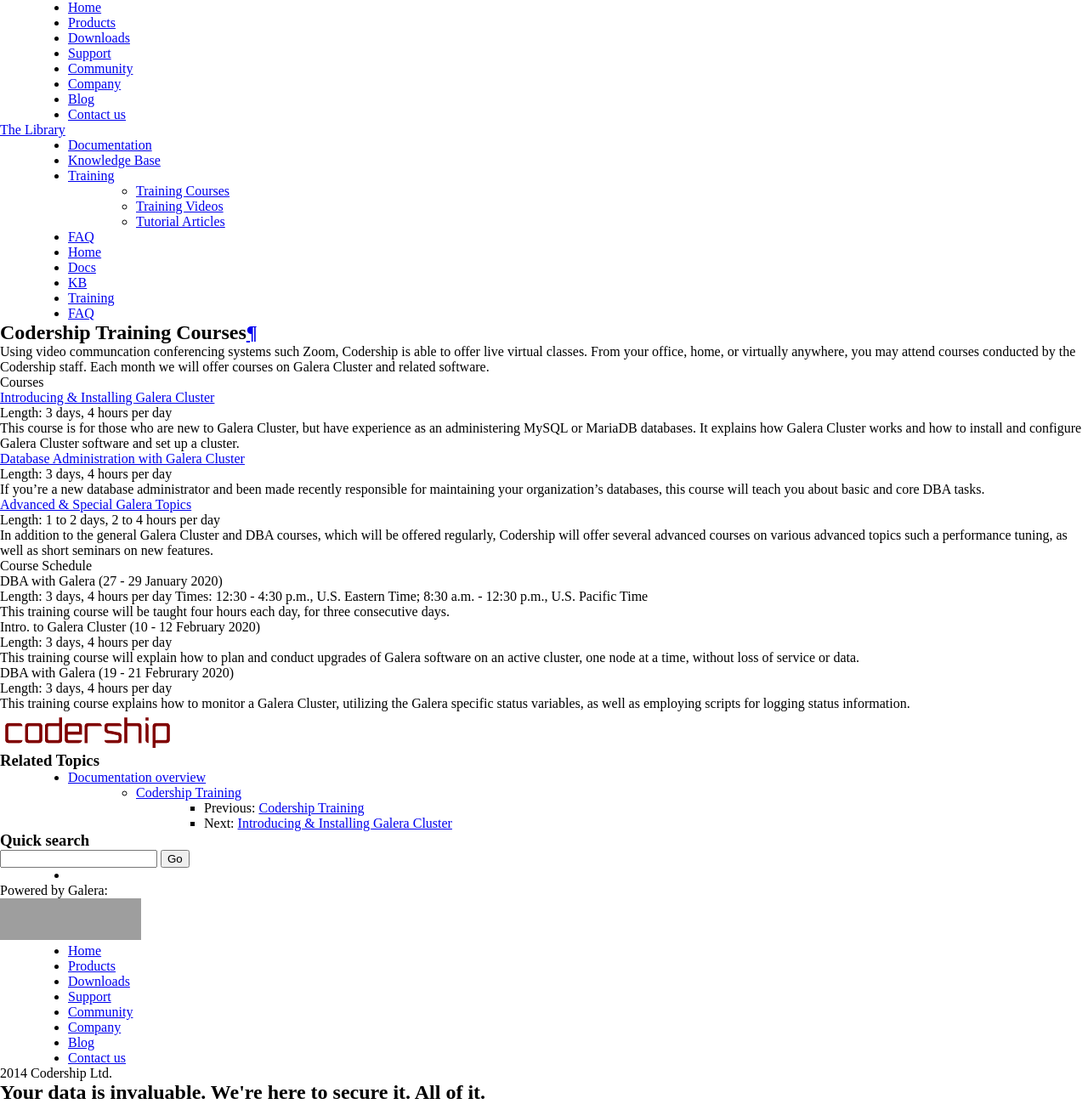
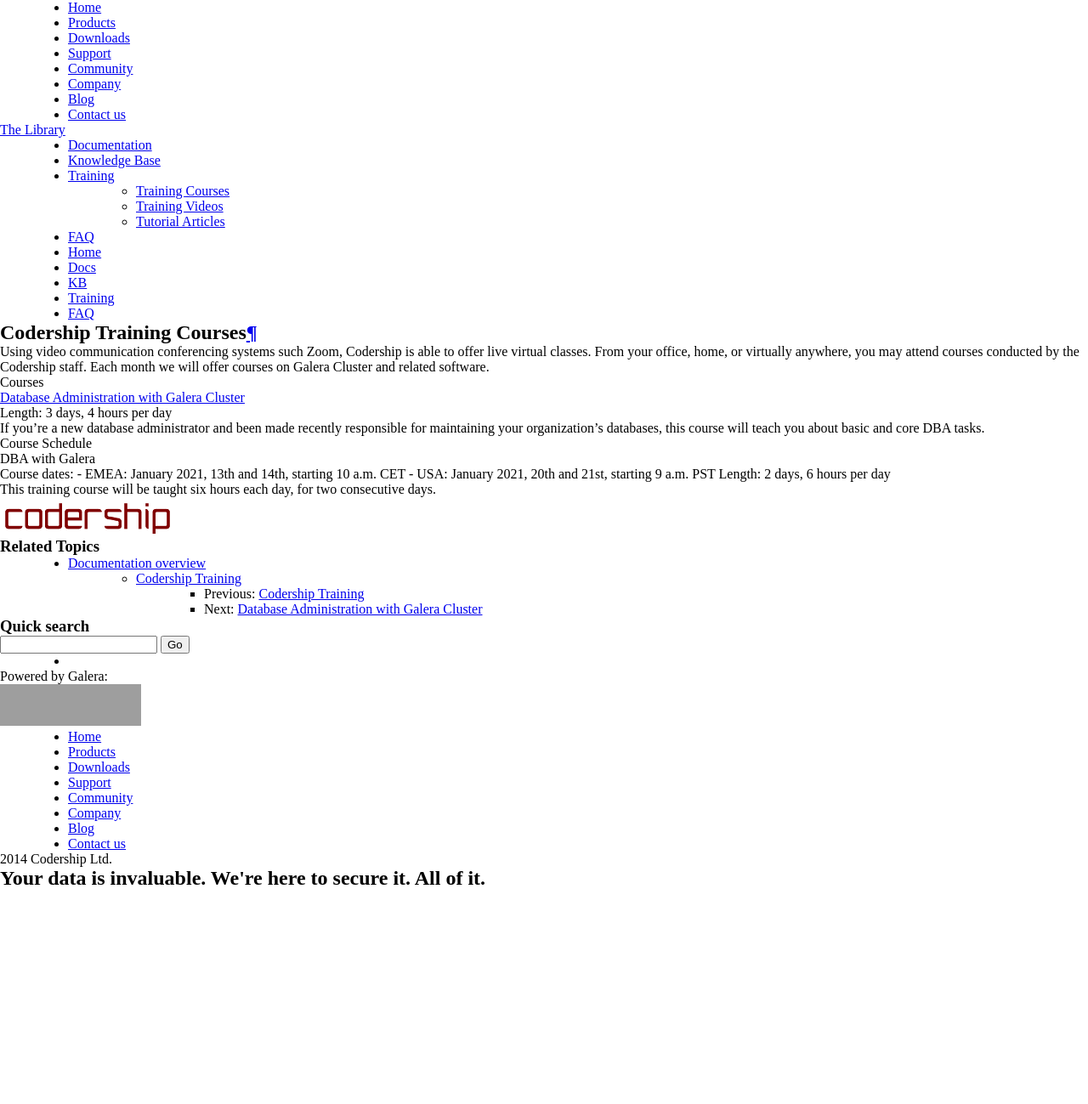
Before and after one commit to codership/documentation, a Sphinx documentation site: the page built from galeracluster/source/training/courses/index.rst, in a window 1280 px wide. Shown: the whole page at 85% size. Built offline with Sphinx 7.4.7, drawn with Linux system fonts in a browser that asks for light colours; comment, search, counter and statistics services are not loaded; after the commit the page ends 1047 px from its top, so only the background shows below that; grey boxes are pictures that could not be loaded.

Commit message:
Training information updated.

```diff
--- a/galeracluster/source/training/courses/index.rst
+++ b/galeracluster/source/training/courses/index.rst
@@ -50,7 +50,7 @@
 Codership Training Courses
 ===========================
 
-Using video communcation conferencing systems such Zoom, Codership is able to offer live virtual classes. From your office, home, or virtually anywhere, you may attend courses conducted by the Codership staff. Each month we will offer courses on Galera Cluster and related software.
+Using video communication conferencing systems such Zoom, Codership is able to offer live virtual classes. From your office, home, or virtually anywhere, you may attend courses conducted by the Codership staff. Each month we will offer courses on Galera Cluster and related software.
 
 .. _`training-course-list`:
 .. container:: banner
@@ -60,18 +60,6 @@ Using video communcation conferencing systems such Zoom, Codership is able to of
 
 
 .. container:: list-col1
-
-
-   .. rst-class:: sub-heading list-sub-header
-   .. rubric:: :doc:`galera-intro-course`
-
-   .. rst-class:: list-stats
-
-      Length: 3 days, 4 hours per day
-
-   .. rst-class:: list-abstract
-
-      This course is for those who are new to Galera Cluster, but have experience as an administering MySQL or MariaDB databases. It explains how Galera Cluster works and  how to install and configure Galera Cluster software and set up a cluster.
 
 
    .. rst-class:: sub-heading list-sub-header
@@ -87,22 +75,6 @@ Using video communcation conferencing systems such Zoom, Codership is able to of
 
 
 
-.. container:: list-col2
-
-   .. rst-class:: sub-heading list-sub-header
-   .. rubric:: :doc:`galera-advanced-special-courses`
-
-   .. rst-class:: list-stats
-
-      Length: 1 to 2 days, 2 to 4 hours per day
-
-   .. rst-class:: list-abstract
-
-      In addition to the general Galera Cluster and DBA courses, which will be offered regularly, Codership will offer several advanced courses on various advanced topics such a performance tuning, as well as short seminars on new features.
-
-
-
-
 .. _`training-courses-quarter-schedule`:
 .. container:: banner
 
@@ -112,42 +84,19 @@ Using video communcation conferencing systems such Zoom, Codership is able to of
 .. container:: list-col1
 
    .. rst-class:: sub-heading list-sub-header
-   .. rubric:: DBA with Galera (27 - 29 January 2020)
+   .. rubric:: DBA with Galera
 
    .. rst-class:: list-stats
 
-      Length: 3 days, 4 hours per day
-      Times: 12:30 - 4:30 p.m., U.S. Eastern Time; 8:30 a.m. - 12:30 p.m., U.S. Pacific Time
+      Course dates:
+      - EMEA: January 2021, 13th and 14th, starting 10 a.m. CET
+      - USA: January 2021, 20th and 21st, starting 9 a.m. PST
+      Length: 2 days, 6 hours per day
 
    .. rst-class:: list-abstract
 
-      This training course will be taught four hours each day, for three consecutive days.
+      This training course will be taught six hours each day, for two consecutive days.
 
-
-.. container:: list-col2
-
-   .. rst-class:: sub-heading list-sub-header
-   .. rubric:: Intro. to Galera Cluster (10 - 12 February 2020)
-
-   .. rst-class:: list-stats
-
-      Length: 3 days, 4 hours per day
-
-   .. rst-class:: list-abstract
-
-      This training course will explain how to plan and conduct upgrades of Galera software on an active cluster, one node at a time, without loss of service or data.
-
-
-   .. rst-class:: sub-heading list-sub-header
-   .. rubric:: DBA with Galera (19 - 21 Februrary 2020)
-
-   .. rst-class:: list-stats
-
-      Length: 3 days, 4 hours per day
-
-   .. rst-class:: list-abstract
-
-      This training course explains how to monitor a Galera Cluster, utilizing the Galera specific status variables, as well as employing scripts for logging status information.
 
 
 
@@ -155,9 +104,8 @@ Using video communcation conferencing systems such Zoom, Codership is able to of
    :maxdepth: 2
    :hidden:
 
-   galera-intro-course
    galera-dba-course
-   galera-advanced-special-courses
+
 
 
 .. |---|   unicode:: U+2014 .. EM DASH
```
Also changed, not shown: galeracluster/source/training/courses/galera-advanced-special-courses.rst (deleted, +0 -106 lines), galeracluster/source/training/courses/galera-dba-course.rst (+92 -19 lines), galeracluster/source/training/courses/galera-intro-course.rst (deleted, +0 -124 lines).
